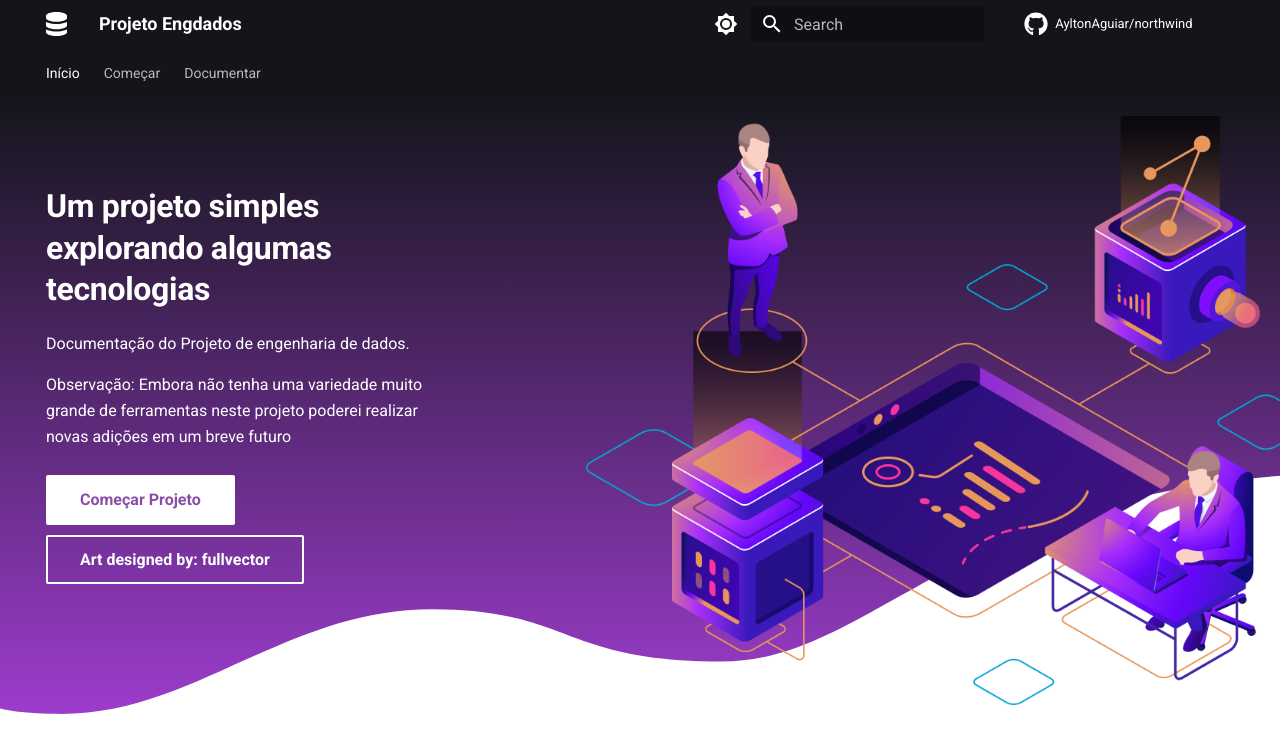
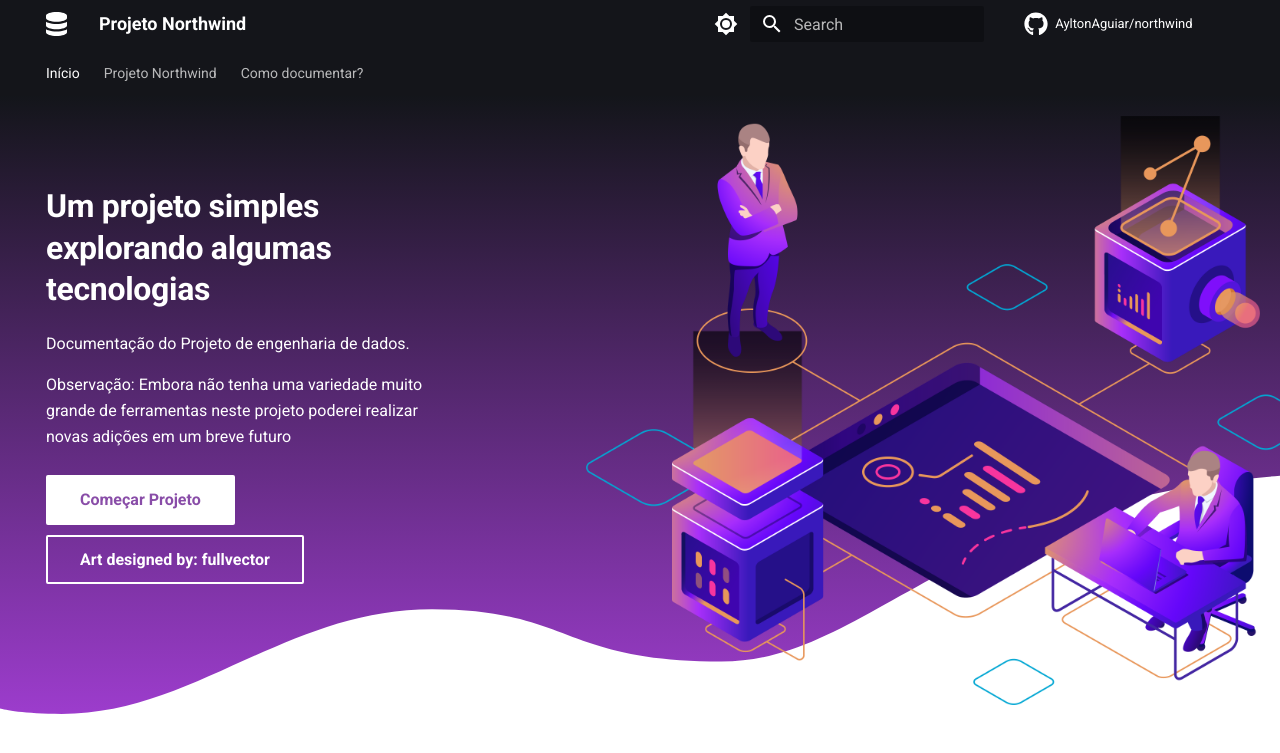
Before and after one commit to AyltonAguiar/Northwind-Mkdocs, an MkDocs documentation site: the page built from docs/index.md, in a window 1280 px wide. Shown: the top 753 px of the page. Built offline with MkDocs 1.6.1 and Material for MkDocs 9.7.7, drawn with Linux system fonts in a browser that asks for light colours; comment, search, counter and statistics services are not loaded.

Commit message:
{ajuste} Alteração no site name e nav

```diff
--- a/mkdocs.yml
+++ b/mkdocs.yml
@@ -1,5 +1,5 @@
 # Informações do Projeto
-site_name: Projeto Engdados
+site_name: Projeto Northwind
 site_author: Aylton Aguiar
 site_description: >-
     <p> Documentação do Projeto de engenharia de dados. </p>
@@ -132,9 +132,9 @@ repo_url: https://github.com/AyltonAguiar/northwind
 # Árvore de Navegação
 nav:
     - Início: index.md
-    - Começar:
+    - Projeto Northwind:
       - src/engdados/index.md
-      - Escopo: src/engdados/escopo/escopo.md
+      - Introdução: src/engdados/introducao.md
       - Pré-Requisitos: src/engdados/prerequisitos.md
       - Arquitetura: src/engdados/arquitetura/arquitetura.md
       - Desenvolvimento:
@@ -144,7 +144,7 @@ nav:
         - Utilizando Dbt cloud: src/engdados/desenvolvimento/dbt.md
         - Utilizando Looker Studio: src/engdados/desenvolvimento/desenvolvimento_lookerstudio.md
       - Referências: src/engdados/desenvolvimento/referencias.md
-    - Documentar:
+    - Como documentar?:
       - src/documentacao/iniciando.md
       - src/documentacao/arquitetura.md
       - src/documentacao/publicacao-mkdocs.md
```
